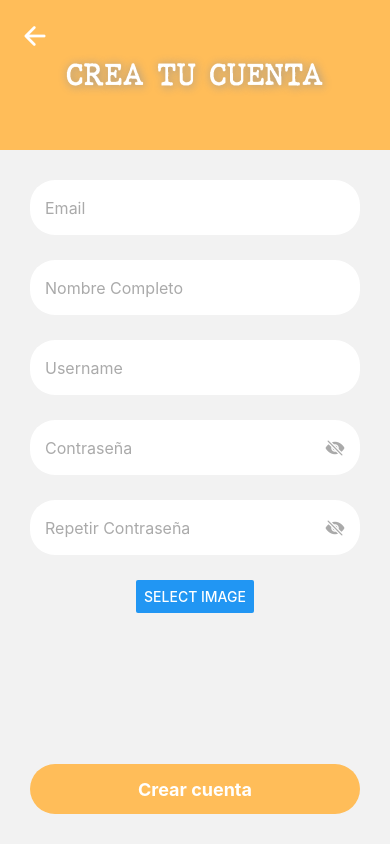
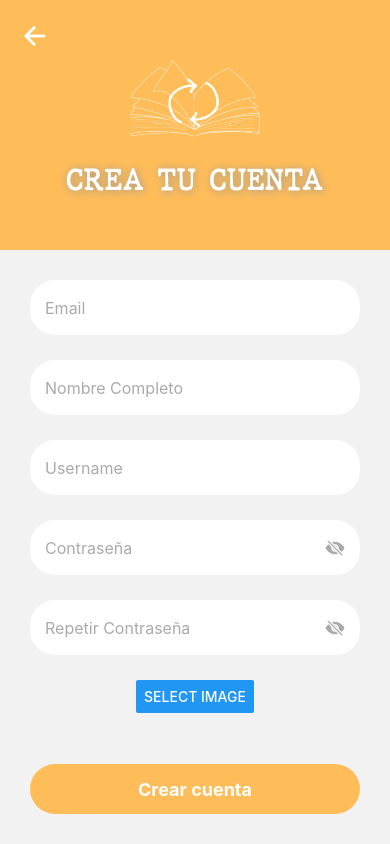
Before and after one commit to AndersonCarcamo/story-Trade, a React Native app in the folder storyTrade/: screen /Register in a window 390 px wide. Built offline with nearby package versions, Linux system fonts and the light colour scheme.

Commit message:
Logo de StoriTrade en el Register

```diff
--- a/storyTrade/src/screens/register.jsx
+++ b/storyTrade/src/screens/register.jsx
@@ -1,5 +1,5 @@
 import React, { useState, useEffect } from 'react';
-import { View, Text, TextInput, TouchableOpacity, StyleSheet, ScrollView, KeyboardAvoidingView, Platform, Alert, Button } from 'react-native';
+import { View, Text, TextInput, TouchableOpacity, StyleSheet, ScrollView, KeyboardAvoidingView, Platform, Alert, Button, Image } from 'react-native';
 import Icon from 'react-native-vector-icons/Ionicons';
 import { SafeAreaView } from 'react-native-safe-area-context';
 import AsyncStorage from '@react-native-async-storage/async-storage';
@@ -137,6 +137,7 @@ const RegisterScreen = ({ navigation }) => {
           <TouchableOpacity style={styles.backButton} onPress={() => navigation.navigate('Login')}>
             <Icon name="arrow-back" size={30} color="#fff" />
           </TouchableOpacity>
+          <Image source={require('../assets/logo_blanco.png')} style={styles.header_image}/>
           <Text style={styles.headerText}>CREA TU CUENTA</Text>
         </View>
         <ScrollView contentContainerStyle={styles.scrollContainer}>
@@ -218,7 +219,7 @@ const styles = StyleSheet.create({
   },
   header: {
     backgroundColor: '#ffbd59',
-    height: 150,
+    height: 250,
     justifyContent: 'center',
     alignItems: 'center',
   },
@@ -234,6 +235,11 @@ const styles = StyleSheet.create({
     textShadowColor: '#949494',
     textShadowOffset: { width: 1, height: 1 },
     textShadowRadius: 10,
+  },
+  header_image: {
+    height: 100,
+    width: 130,
+    marginBottom: 10,
   },
   scrollContainer: {
     flexGrow: 1,
```
